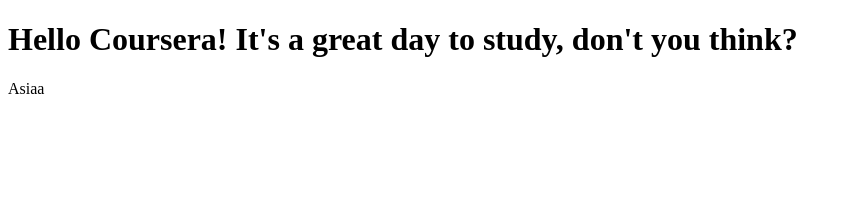
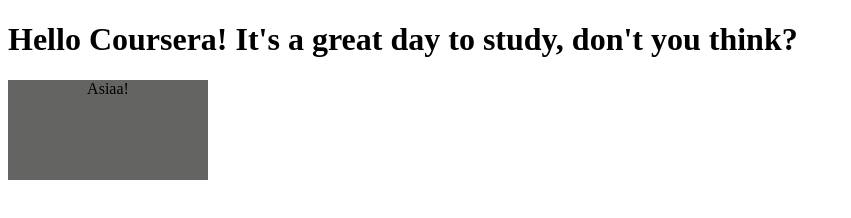
Before and after one commit to Pirkkis/coursera-course-1, a plain HTML site: page site/index.html in a window 1280 px wide. Shown: the whole page, without its empty margins (0-851 px from the left). Drawn offline with Linux system fonts and the light colour scheme.

Commit message:
adding koala

```diff
--- a/site/index.html
+++ b/site/index.html
@@ -5,12 +5,17 @@
 	<title>Hello Coursera</title>
 <style>
 #bg {
+	width: 200px;
+	height:100px;
 background-color: #646463;
+background-image;
+text-align: center;
+align-self: center;
 </style>
 </head>
 <body>
 <h1>Hello Coursera! It's a great day to study, don't you think?</h1>
 
-<p>Asiaa<p>
+<div id="bg">Asiaa!<div>
 </body>
 </html>
```
